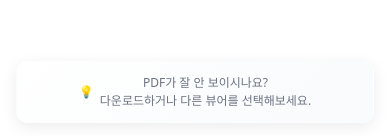
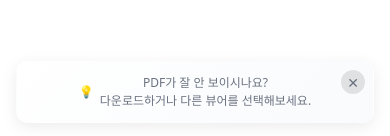
Before and after one commit to uxia0812/pm_portfolio, a React (Vite) app: page / in a window 390 px wide. Shown: the part 705-841 px from the top of the page. Built offline with nearby package versions, Linux system fonts and the light colour scheme.

Commit message:
Add Close Button

```diff
--- a/src/components/PdfViewer.tsx
+++ b/src/components/PdfViewer.tsx
@@ -3,6 +3,7 @@ import React, { useState, useEffect } from "react";
 const PdfViewer: React.FC = () => {
   const [isMobile, setIsMobile] = useState(false);
   const [viewMethod, setViewMethod] = useState<'iframe' | 'object' | 'embed'>('iframe');
+  const [showTip, setShowTip] = useState(true);
   const pdfUrl = "/pdf/pm_portfolio.pdf";
 
   useEffect(() => {
@@ -233,7 +234,7 @@ const PdfViewer: React.FC = () => {
       </div>
 
        {/* 로딩/오류 시 대체 메시지 */}
-       {isMobile && (
+       {isMobile && showTip && (
          <div style={{
            position: "absolute",
            bottom: "16px",
@@ -249,12 +250,49 @@ const PdfViewer: React.FC = () => {
            backdropFilter: "blur(10px)",
            border: "1px solid rgba(255,255,255,0.2)"
          }}>
+           <button
+             onClick={() => setShowTip(false)}
+             style={{
+               position: "absolute",
+               top: "8px",
+               right: "8px",
+               background: "rgba(0,0,0,0.1)",
+               border: "none",
+               borderRadius: "50%",
+               width: "24px",
+               height: "24px",
+               minWidth: "24px",
+               minHeight: "24px",
+               maxWidth: "24px",
+               maxHeight: "24px",
+               display: "flex",
+               alignItems: "center",
+               justifyContent: "center",
+               cursor: "pointer",
+               fontSize: "14px",
+               color: "#6b7280",
+               transition: "all 0.2s ease",
+               flexShrink: 0,
+               padding: 0,
+               margin: 0
+             }}
+             onMouseOver={(e) => {
+               e.currentTarget.style.background = "rgba(0,0,0,0.2)";
+               e.currentTarget.style.color = "#374151";
+             }}
+             onMouseOut={(e) => {
+               e.currentTarget.style.background = "rgba(0,0,0,0.1)";
+               e.currentTarget.style.color = "#6b7280";
+             }}
+           >
+             ✕
+           </button>
            <div style={{ display: "flex", alignItems: "center", justifyContent: "center", gap: "6px" }}>
              <span>💡</span>
              <span>
-              PDF가 잘 안 보이시나요? <br />
-              다운로드하거나 다른 뷰어를 선택해보세요.
-            </span>
+               PDF가 잘 안 보이시나요? <br />
+               다운로드하거나 다른 뷰어를 선택해보세요.
+             </span>
            </div>
          </div>
        )}
```
